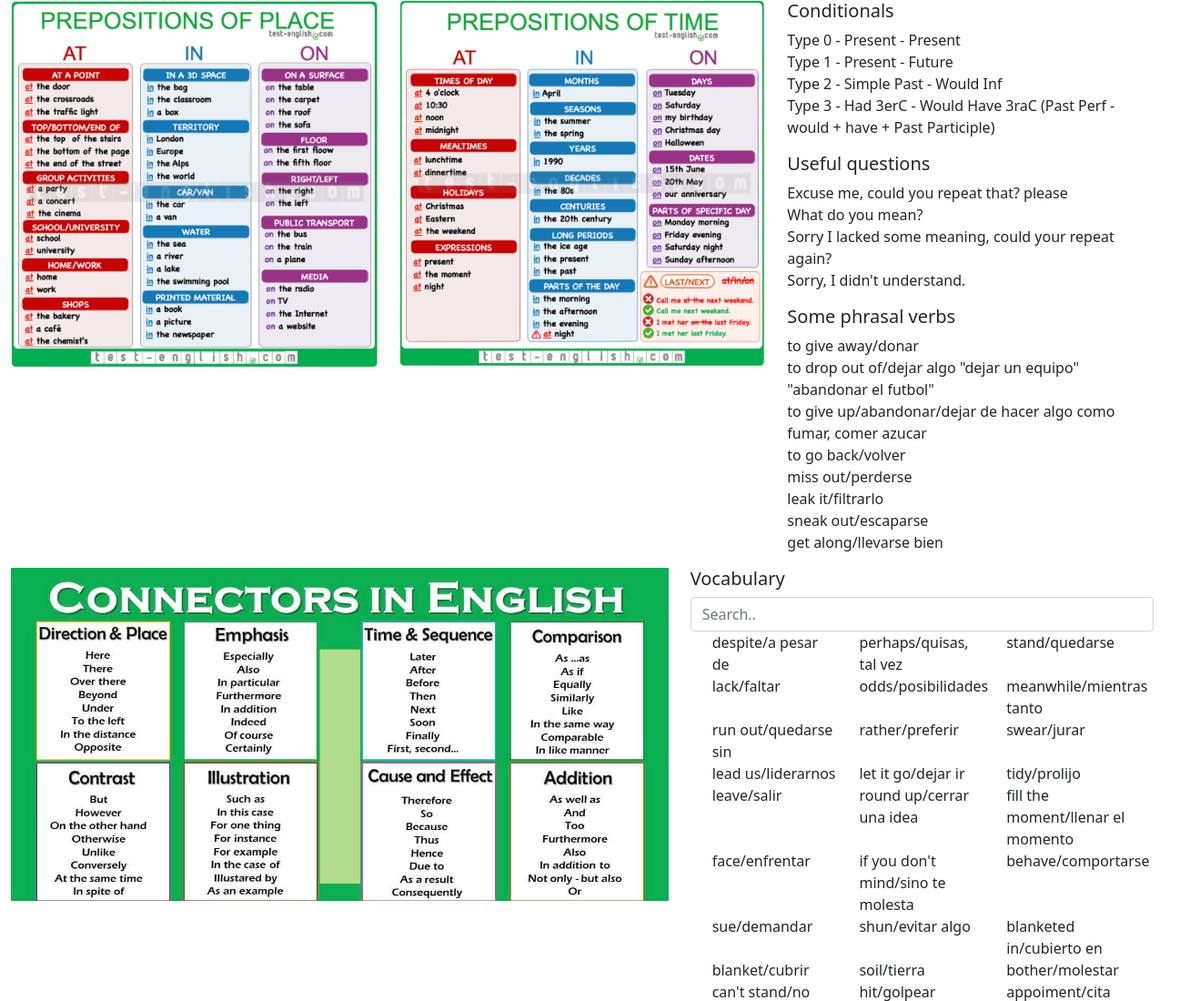
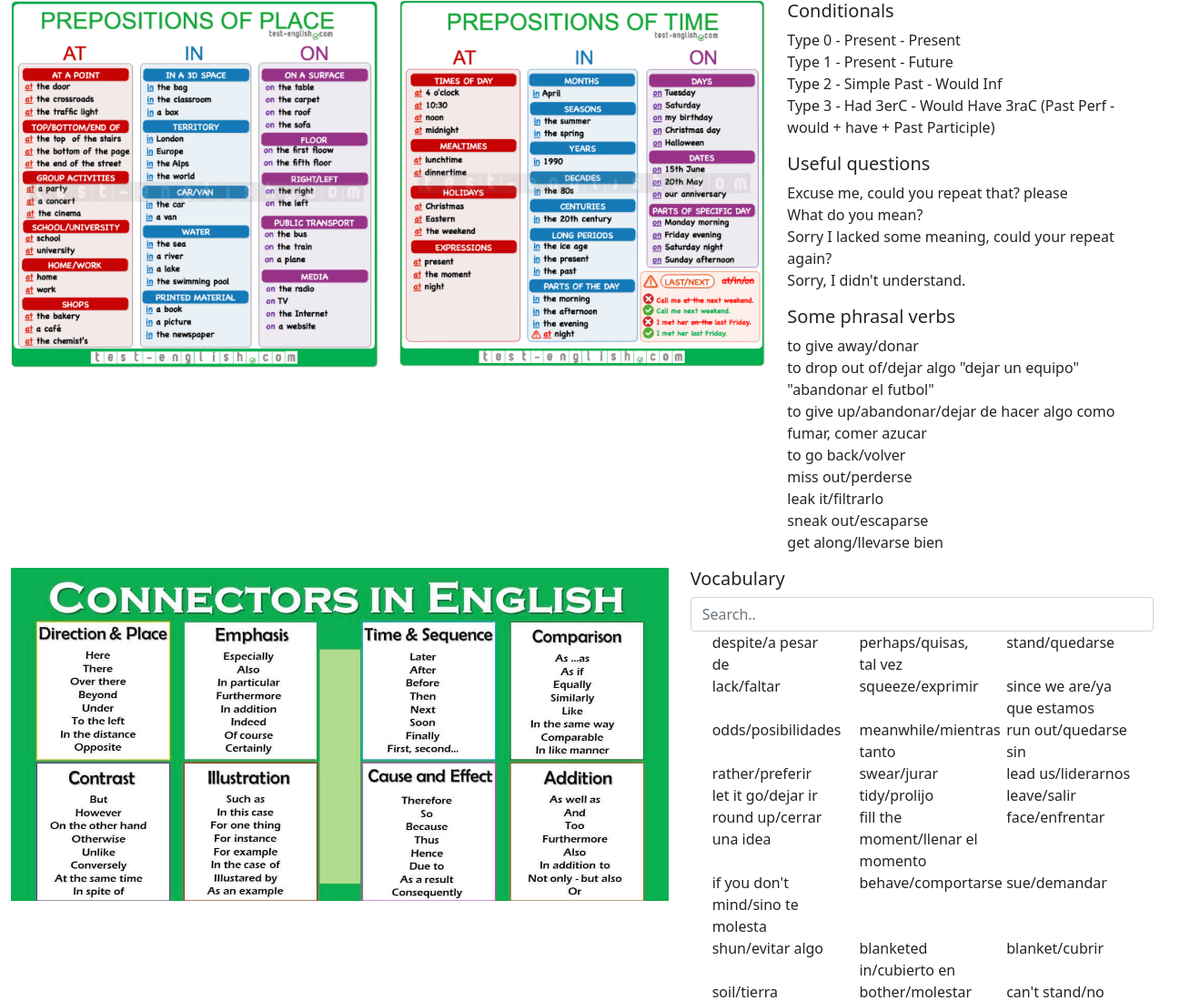
Before and after one commit to barrerajuanjose/english-classes, a plain HTML site: page index.html in a window 1280 px wide. Shown: the top 1100 px of the page at 91% size, 1308 px wide, since content can reach past the window. Drawn offline with nearby package versions, Linux system fonts and the light colour scheme.

Commit message:
vocabulary

```diff
--- a/index.html
+++ b/index.html
@@ -53,6 +53,8 @@
                             <div class="col">perhaps/quisas, tal vez</div>
                             <div class="col">stand/quedarse</div>
                             <div class="col">lack/faltar</div>
+                            <div class="col">squeeze/exprimir</div>
+                            <div class="col">since we are/ya que estamos</div>
                             <div class="col">odds/posibilidades</div>
                             <div class="col">meanwhile/mientras tanto</div>
                             <div class="col">run out/quedarse sin</div>
```
